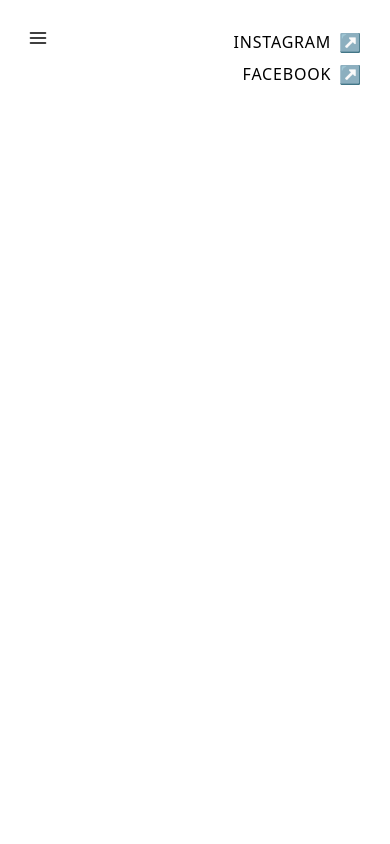
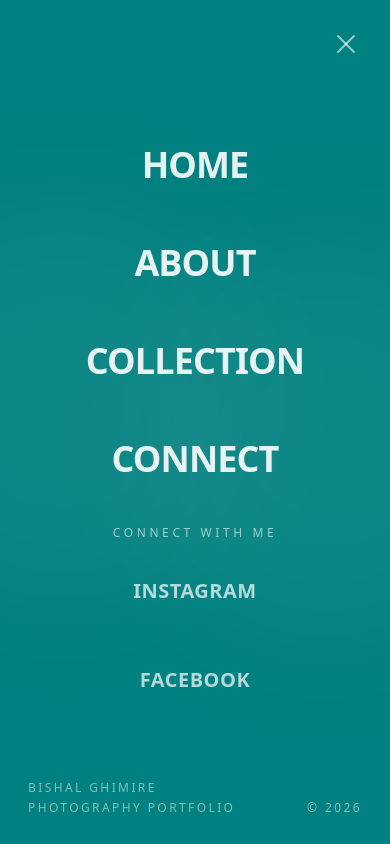
Before and after one commit to isantoshgyawali/bishal, a React (Vite) app: page /menu in a window 390 px wide. Built offline with nearby package versions, Linux system fonts and the light colour scheme.

Commit message:
update: menu page

```diff
--- a/src/App.tsx
+++ b/src/App.tsx
@@ -5,6 +5,7 @@ import About from "./components/pages/about"
 import Connect from "./components/pages/connect"
 import Collections from "./components/pages/collections"
 import CollectionDetails from "./components/pages/collectionDetails"
+import Menu from "./components/pages/menu"
 
 export default function App() {
     return (
@@ -15,6 +16,7 @@ export default function App() {
                 <Route path="/collection" element={<Collections />} />
                 <Route path="/collection/:id" element={<CollectionDetails />} />
                 <Route path="/connect" element={<Connect />} />
+                <Route path="/menu" element={<Menu />} />
             </Routes>
         </Layout>
     )
--- a/src/components/pages/home.tsx
+++ b/src/components/pages/home.tsx
@@ -3,7 +3,7 @@ import HOME_PAGE_IMG from "../../assets/home-image.png"
 export default function AboutPage() {
     return (
         <div className="h-dvh w-dvw flex bg-[#008080]">
-            <div className="w-60 flex flex-col px-7 pt-20 relative">
+            <div className="w-64 flex flex-col px-7 pt-20 relative">
                 <nav className="flex flex-col gap-3 text-lg tracking-wide">
                     <Link to="/about" className="text-gray-300 hover:text-white transition-colors text-sm">ABOUT</Link>
                     <Link to="/collection" className="text-gray-300 hover:text-white transition-colors text-sm">COLLECTION</Link>
@@ -14,7 +14,7 @@ export default function AboutPage() {
                 </p>
             </div>
 
-            <div className="bg-white mt-5 mr-5 rounded-t-[2rem] flex flex-1 items-center justify-center">
+            <div className="bg-white mt-2 mr-2 rounded-t-[1rem] flex flex-1 items-center justify-center">
                 <img
                     src={HOME_PAGE_IMG}
                     alt="Bishal Ghimire"
--- /dev/null
+++ b/src/components/pages/menu.tsx
@@ -0,0 +1,183 @@
+import { Link } from "react-router-dom"
+import { useState } from "react"
+import { FiX } from "react-icons/fi"
+
+export default function Menu() {
+    const [hoveredRoute, setHoveredRoute] = useState<string | null>(null)
+    const [hoveredSocial, setHoveredSocial] = useState<string | null>(null)
+
+    const routes = [
+        { path: "/", label: "HOME", number: "01" },
+        { path: "/about", label: "ABOUT", number: "02" },
+        { path: "/collection", label: "COLLECTION", number: "03" },
+        { path: "/connect", label: "CONNECT", number: "04" },
+    ]
+
+    const socialLinks = [
+        {
+            name: "INSTAGRAM",
+            url: "https://www.instagram.com/bishal.arw/",
+            handle: "@bishal_ghimire07"
+        },
+        {
+            name: "FACEBOOK",
+            url: "https://www.facebook.com/bishal.ghimire.9404362",
+            handle: "Bishal Ghimire"
+        },
+    ]
+
+    return (
+        <div className="fixed inset-0 bg-[#008080] flex flex-col items-center justify-center overflow-hidden">
+            <Link
+                to="/"
+                className="absolute top-7 right-7 text-white/60 hover:text-white transition-all duration-300 hover:rotate-90 z-50"
+            >
+                <FiX size={32} strokeWidth={1.5} />
+            </Link>
+
+            {/* Decorative Background Elements */}
+            <div className="absolute inset-0 overflow-hidden pointer-events-none">
+                <div className="absolute top-1/4 -left-32 w-96 h-96 bg-white/5 rounded-full blur-3xl" />
+                <div className="absolute bottom-1/4 -right-32 w-96 h-96 bg-white/5 rounded-full blur-3xl" />
+            </div>
+
+            {/* Main Navigation */}
+            <nav className="w-full relative z-10 flex flex-col items-center justify-center gap-4">
+                {routes.map((route) => (
+                    <Link
+                        key={route.path}
+                        to={route.path}
+                        onMouseEnter={() => setHoveredRoute(route.path)}
+                        onMouseLeave={() => setHoveredRoute(null)}
+                        className="group relative flex flex-col items-center"
+                    >
+                        <span
+                            className={`
+                                text-sm font-light tracking-[0.3em] mb-2
+                                transition-all duration-500
+                                ${hoveredRoute === route.path
+                                    ? "text-white opacity-100 translate-y-0"
+                                    : "text-white/40 opacity-0 -translate-y-2"
+                                }
+                            `}
+                        >
+                            {route.number}
+                        </span>
+
+                        {/* Route Label */}
+                        <span
+                            className={`
+                                text-4xl md:text-5xl lg:text-6xl font-bold tracking-tight
+                                transition-all duration-500
+                                ${hoveredRoute === null
+                                    ? "text-white/90"
+                                    : hoveredRoute === route.path
+                                        ? "text-white scale-110"
+                                        : "text-white/30 scale-95"
+                                }
+                            `}
+                        >
+                            {route.label}
+                        </span>
+
+                        {/* Animated Border Bottom */}
+                        <div
+                            className={`
+                                h-[2px] bg-white mt-3
+                                transition-all duration-700 ease-out
+                                ${hoveredRoute === route.path
+                                    ? "w-full opacity-100"
+                                    : "w-20 opacity-0"
+                                }
+                            `}
+                        />
+                    </Link>
+                ))}
+            </nav>
+
+            {/* Social Media Section */}
+            <div className="relative z-10 flex flex-col items-center gap-6 mt-8">
+                <p className="text-white/60 text-xs tracking-[0.3em] font-light mb-2">
+                    CONNECT WITH ME
+                </p>
+
+                <div className="flex flex-col md:flex-row gap-6 md:gap-12">
+                    {socialLinks.map((social) => (
+                        <a
+                            key={social.name}
+                            href={social.url}
+                            target="_blank"
+                            rel="noopener noreferrer"
+                            onMouseEnter={() => setHoveredSocial(social.name)}
+                            onMouseLeave={() => setHoveredSocial(null)}
+                            className="group relative flex flex-col items-center gap-2"
+                        >
+                            {/* Social Name */}
+                            <span
+                                className={`
+                                    text-xl md:text-2xl font-semibold tracking-wide
+                                    transition-all duration-300
+                                    ${hoveredSocial === social.name
+                                        ? "text-white translate-y-0"
+                                        : "text-white/70 translate-y-1"
+                                    }
+                                `}
+                            >
+                                {social.name}
+                            </span>
+
+                            {/* Handle */}
+                            <span
+                                className={`
+                                    text-sm text-white/50 font-light
+                                    transition-all duration-300
+                                    ${hoveredSocial === social.name
+                                        ? "opacity-100 translate-y-0"
+                                        : "opacity-0 translate-y-2"
+                                    }
+                                `}
+                            >
+                                {social.handle}
+                            </span>
+
+                            {/* Arrow Icon */}
+                            <span
+                                className={`
+                                    absolute -right-6 text-2xl
+                                    transition-all duration-300
+                                    ${hoveredSocial === social.name
+                                        ? "text-white opacity-100 translate-x-0 translate-y-0"
+                                        : "text-white/50 opacity-0 -translate-x-2 translate-y-2"
+                                    }
+                                `}
+                            >
+                                ↗
+                            </span>
+
+                            {/* Underline */}
+                            <div
+                                className={`
+                                    h-[1px] bg-white/50
+                                    transition-all duration-500
+                                    ${hoveredSocial === social.name
+                                        ? "w-full opacity-100"
+                                        : "w-0 opacity-0"
+                                    }
+                                `}
+                            />
+                        </a>
+                    ))}
+                </div>
+            </div>
+
+            <div className="absolute bottom-7 left-7 text-white/50 text-xs tracking-[0.2em] font-light">
+                <p>BISHAL GHIMIRE</p>
+                <p className="mt-1">PHOTOGRAPHY PORTFOLIO</p>
+            </div>
+
+            <div className="absolute bottom-7 right-7 text-white/50 text-xs tracking-[0.2em] font-light">
+                <p>© 2026</p>
+            </div>
+        </div>
+    )
+}
--- a/src/components/ui/navbar.tsx
+++ b/src/components/ui/navbar.tsx
@@ -1,5 +1,5 @@
 import { FiMenu } from "react-icons/fi"
-import { useLocation } from "react-router-dom"
+import { useLocation, Link } from "react-router-dom"
 
 export default function NavBar() {
     const location = useLocation();
@@ -8,7 +8,9 @@ export default function NavBar() {
 
     return (
         <header className={`w-full ${(isHome || isCollectionDetails) ? "hidden" : ""} flex flex-row justify-between items-start px-7 py-7`}>
-            <FiMenu size={20} color="black" />
+            <Link to="/menu" className="hover:opacity-70 transition-opacity cursor-pointer">
+                <FiMenu size={20} color="black" />
+            </Link>
             <div className="flex flex-col items-end gap-1 tracking-wider">
                 <a href="https://www.instagram.com/bishal_ghimire07" className="flex flex-row items-center hover:font-semibold gap-2">
                     INSTAGRAM
```
